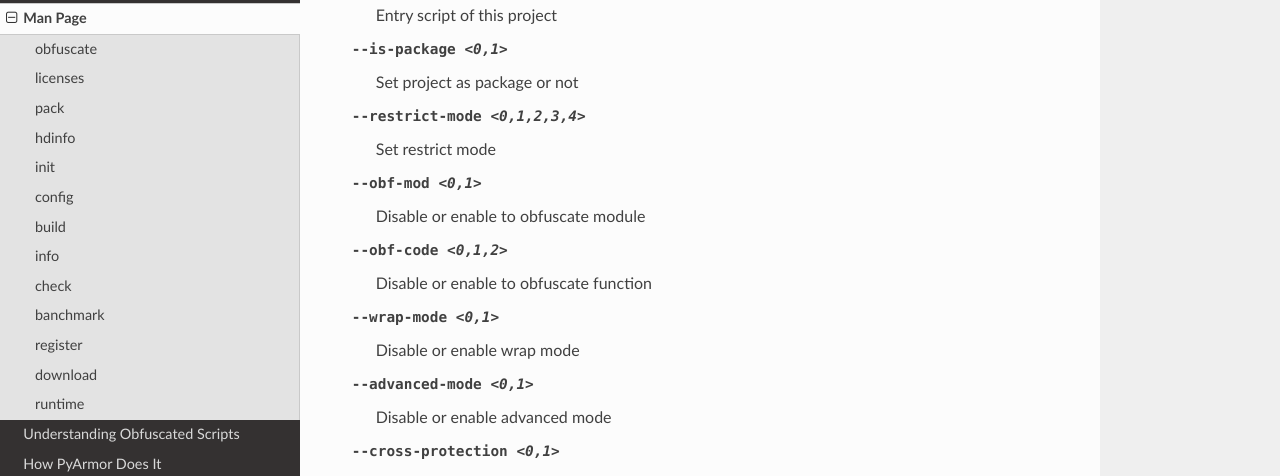
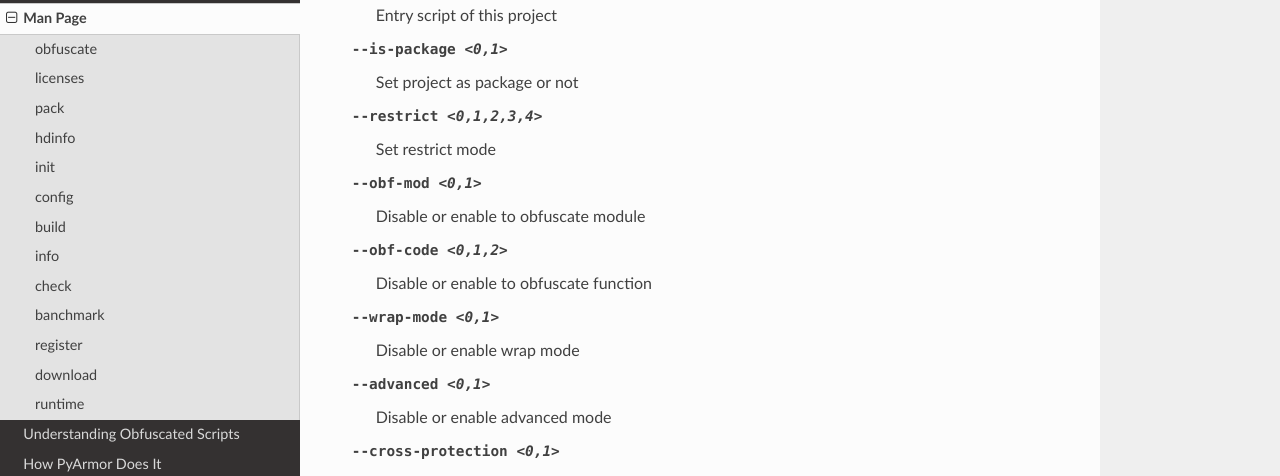
Before and after one commit to dashingsoft/pyarmor, a Sphinx documentation site: the page built from docs/man.rst, in a window 1280 px wide and 900 px high, scrolled down 12917 px. Shown: the part 152-628 px from the top of the window. Built offline with Sphinx 7.4.7 and the Read the Docs theme 2.0.0, drawn with Linux system fonts in a browser that asks for light colours.

Commit message:
Refine docs

```diff
--- a/docs/change-logs.rst
+++ b/docs/change-logs.rst
@@ -21,7 +21,7 @@
 * In command `licenses` if option `output` is set, do not append extra path
   `licenses` in the final output path
 * Add new project attribute `license_file`, `bootstrap_code`, `runtime_mode`
-* Remove project attribute `enable_suffix`, `package_runtime`
+* Remove project attribute `enable_suffix`, `package_runtime`, `capsule`
 * Add new option `--with-license`, `--bootstrap`, `--runtime` in the command `config`
 * Add new option `--bootstrap`, `--runtime` in the command `obfuscate`
 * Change the behavior of `--package-runtime=2`
--- a/docs/man.rst
+++ b/docs/man.rst
@@ -504,11 +504,11 @@
 --manifest TEMPLATE             Manifest template string
 --entry SCRIPT                  Entry script of this project
 --is-package <0,1>              Set project as package or not
---restrict-mode <0,1,2,3,4>     Set restrict mode
+--restrict <0,1,2,3,4>          Set restrict mode
 --obf-mod <0,1>                 Disable or enable to obfuscate module
 --obf-code <0,1,2>              Disable or enable to obfuscate function
 --wrap-mode <0,1>               Disable or enable wrap mode
---advanced-mode <0,1>           Disable or enable advanced  mode
+--advanced <0,1>                Disable or enable advanced  mode
 --cross-protection <0,1>        Disable or enable to insert cross protection code into entry script
 --runtime-path RPATH            Set the path of runtime files in target machine
 --plugin NAME                   Insert extra code to entry script, it could be used multiple times
```
